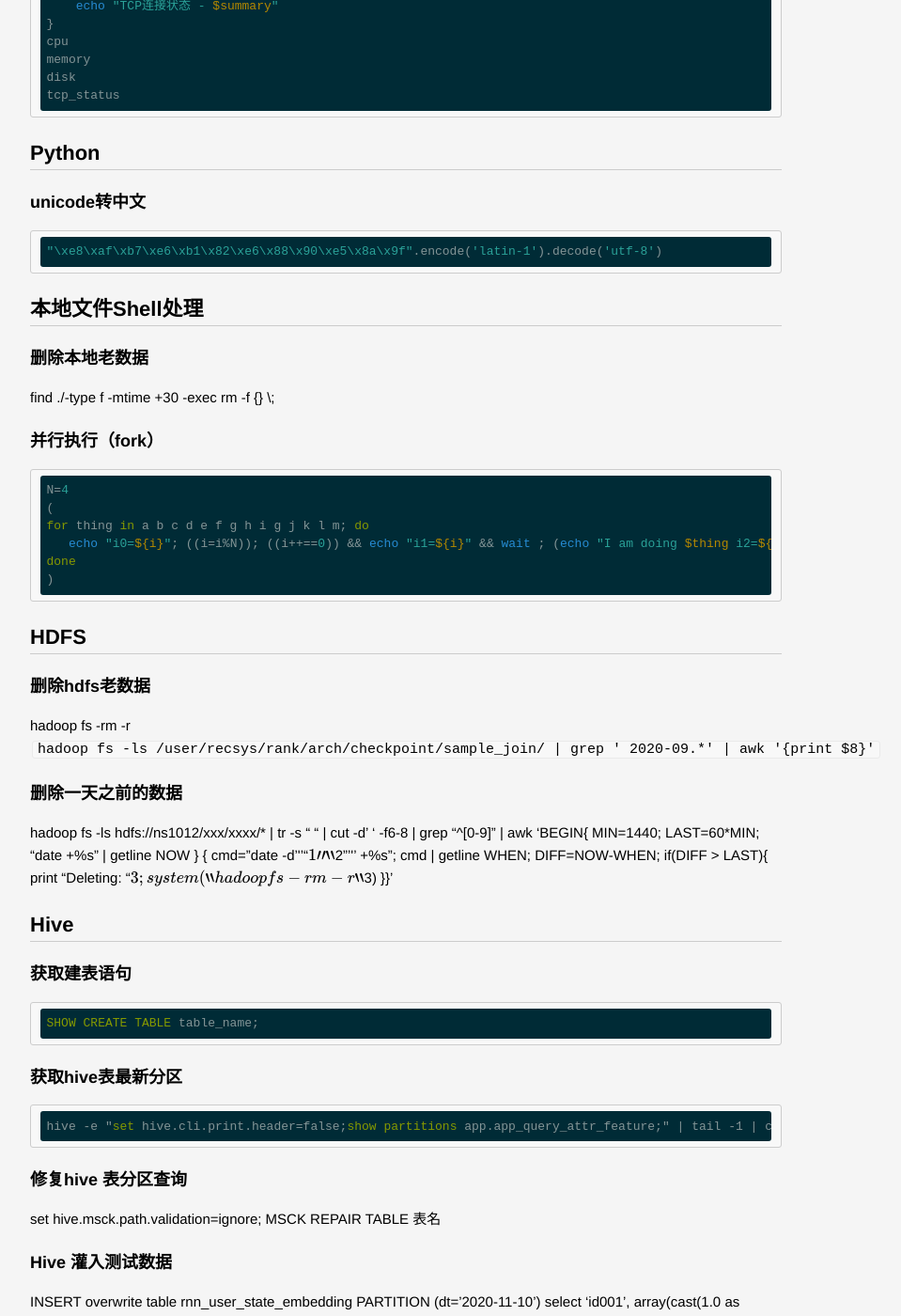
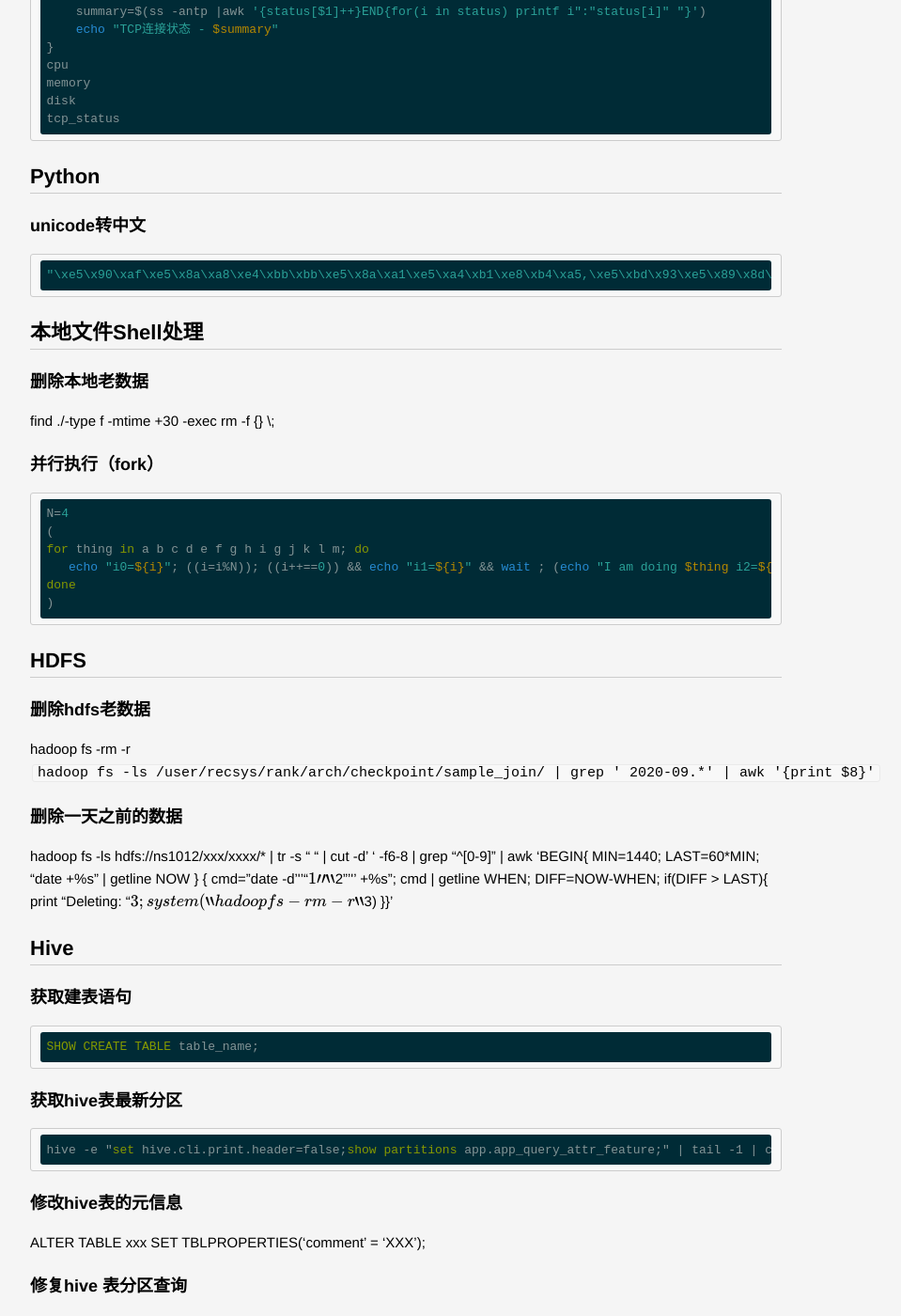
Before and after one commit to lucky521/blog, a Jekyll site: the page built from _posts/productivity/2020-12-04-code-snippet.markdown, in a window 1280 px wide and 1400 px high, scrolled down 1651 px. Shown: the whole window at 94% size, without its empty margins (208-1167 px from the left). Built offline with Jekyll 4.4.1, drawn with Linux system fonts in a browser that asks for light colours; formulas are drawn with MathJax 3.

Commit message:
update home

````diff
--- a/_posts/language/2019-07-15-java.markdown
+++ b/_posts/language/2019-07-15-java.markdown
@@ -82,7 +82,7 @@ ConcurrentHashMap
 ## 内存空间
 
 * 堆: 所有线程共享。 整个堆大小 = 年轻代大小 + 年老代大小 + 持久代大小
-  * 年轻代 新生代
+  * 年轻代/新生代
     * Eden 伊甸园 : 对象被创建的时候首先放到这个区域，进行垃圾回收后，不能被回收的对象被放入到空的survivor区域。
     * Survivor 幸存者 ： 用于保存在Eden space内存区域中经过垃圾回收后没有被回收的对象。
   * 老年代 ： 用于存放新生代中经过多次垃圾回收仍然存活的对象，也有可能是新生代分配不了内存的大对象会直接进入老年代。经过多次垃圾回收都没有被回收的对象，这些对象的年代已经足够old了，就会放入到老年代。
--- a/_posts/productivity/2020-12-04-code-snippet.markdown
+++ b/_posts/productivity/2020-12-04-code-snippet.markdown
@@ -59,7 +59,7 @@ tcp_status
 
 ### unicode转中文
 ```python
-"\xe8\xaf\xb7\xe6\xb1\x82\xe6\x88\x90\xe5\x8a\x9f".encode('latin-1').decode('utf-8')
+"\xe5\x90\xaf\xe5\x8a\xa8\xe4\xbb\xbb\xe5\x8a\xa1\xe5\xa4\xb1\xe8\xb4\xa5,\xe5\xbd\x93\xe5\x89\x8d\xe4\xbb\xbb\xe5\x8a\xa1\xe6\x89\x80\xe5\x9c\xa8\xe7\x9a\x84\xe9\x9b\x86\xe7\xbe\xa4\xe7\x8a\xb6\xe6\x80\x81\xe4\xb8\xba\xe6\x93\x8d\xe4\xbd\x9c\xe4\xb8\xad,\xe5\x90\xaf\xe5\x8a\xa8\xe5\xa4\xb1\xe8\xb4\xa5".encode('latin-1').decode('utf-8')
 ```
 
 ## 本地文件Shell处理
@@ -102,6 +102,9 @@ SHOW CREATE TABLE table_name;
 ```shell
 hive -e "set hive.cli.print.header=false;show partitions app.app_query_attr_feature;" | tail -1 | cut -d'=' -f2
 ```
+
+### 修改hive表的元信息
+ ALTER TABLE xxx SET TBLPROPERTIES('comment' = 'XXX');
 
 ### 修复hive 表分区查询
  set hive.msck.path.validation=ignore; MSCK REPAIR TABLE 表名
````
Also changed, not shown: _posts/framework/2020-03-05-flink.markdown (+8 -0 lines).
